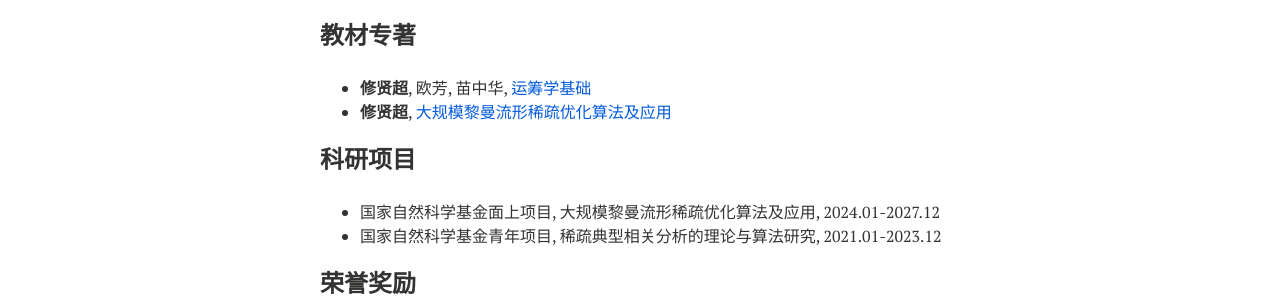
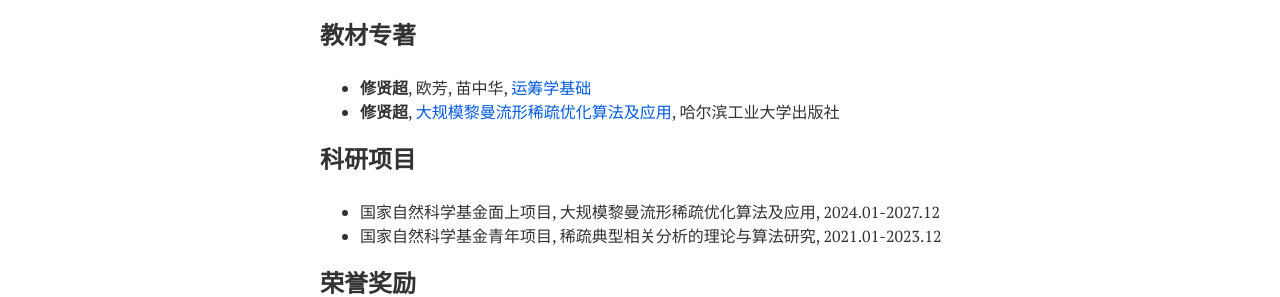
Before and after one commit to xianchaoxiu/xianchaoxiu.github.io, a Jekyll site: the page built from chinese/index.md, in a window 1280 px wide. Shown: the part 967-1264 px from the top of the page. Built offline with Jekyll 4.4.1, drawn with Linux system fonts in a browser that asks for light colours; nearby versions of some CDN libraries.

Commit message:
Update index.md

```diff
--- a/chinese/index.md
+++ b/chinese/index.md
@@ -45,7 +45,7 @@ share: false
 
 ### 教材专著
 * <b>修贤超</b>, 欧芳, 苗中华, <a href="https://xianchaoxiu.github.io/chinese/book/OR/" class="textlink" target="_blank"> 运筹学基础</a> <br>
-* <b>修贤超</b>, <a href="https://xianchaoxiu.github.io/chinese/book/OPT/" class="textlink" target="_blank"> 大规模黎曼流形稀疏优化算法及应用 </a> <br>
+* <b>修贤超</b>, <a href="https://xianchaoxiu.github.io/chinese/book/OPT/" class="textlink" target="_blank">大规模黎曼流形稀疏优化算法及应用</a>, 哈尔滨工业大学出版社  <br>
 
 
 
```
